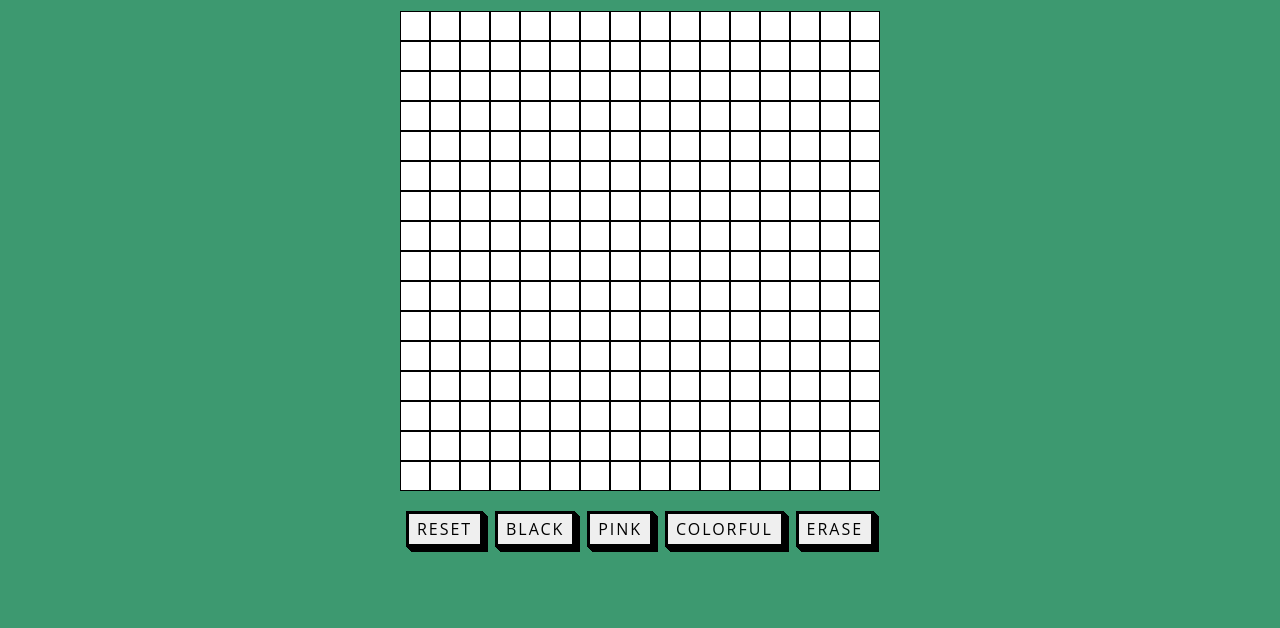
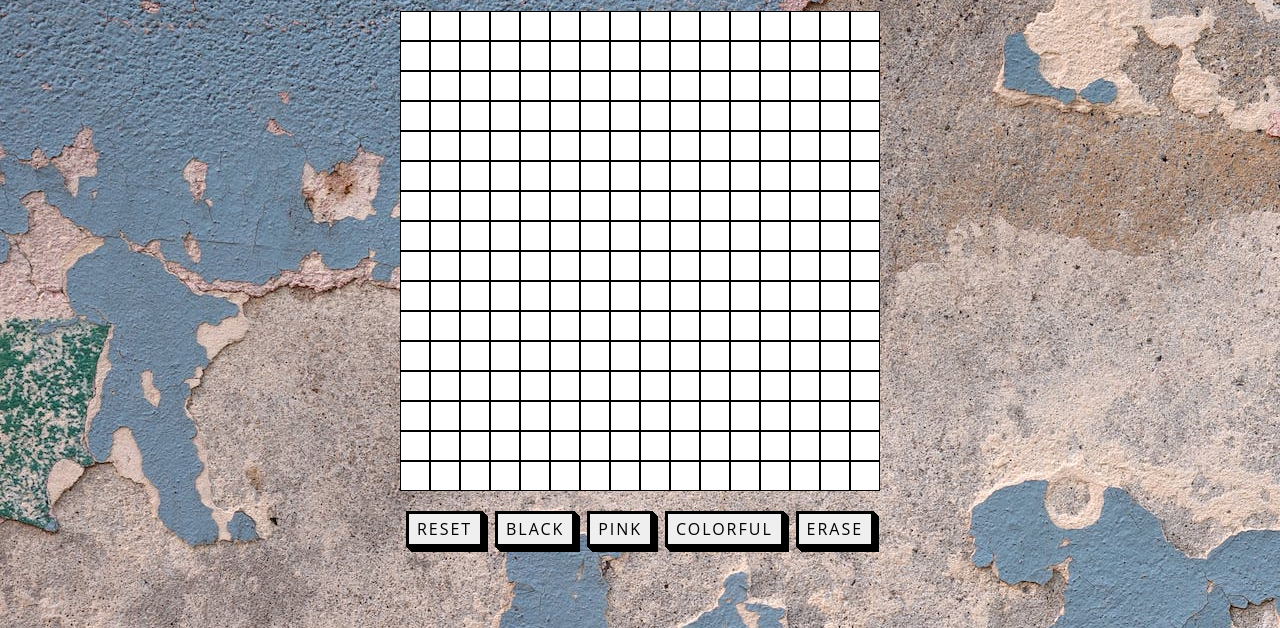
Before and after one commit to evgeniya-khatulkova/Etch-a-Sketch, a plain HTML site: page index.html in a window 1280 px wide. Shown: the part 172-800 px from the top of the page. Drawn offline with Linux system fonts and the light colour scheme.

Commit message:
add image background

```diff
--- a/script.js
+++ b/script.js
@@ -49,7 +49,7 @@ function createGrid(e) {
 }
 }
 
-
+// grid we see when page is downloaded
 function startGrid() {
 
     var side = 28;
@@ -91,18 +91,20 @@ function blackColor(e){
 //function for colorful drawing
 function discoColor(e) {
     if (e.target.id = 'disco') {
-        // const randomColor = Math.floor(Math.random()*16777215).toString(16);
         container.addEventListener('mouseover', (event) => {
             const randomColor = Math.floor(Math.random()*16777215).toString(16);
             event.target.style.background = "#" + randomColor;
     })}}
 
+
+//function for drowing with pink color
     function pinkColor(e){
       if (e.target.id = 'pink') {
             container.addEventListener('mouseover', (event) => {
                 event.target.style.background = "pink";
             })}}
 
+    //function to erase previous drawings
  function eraseColor(e){
      if (e.target.id = 'erase') {
      container.addEventListener('mouseover', (event) => {
--- a/style.css
+++ b/style.css
@@ -1,5 +1,7 @@
+html{
+    background-image: url('./images/33.jpg');
+}
 body, html {
-    background-color: #3D9970;
     height: 100%;
     display: flex;
     flex-direction: column;
@@ -22,10 +24,6 @@ h1{
     font-size: 40px;
 }
 
-/* #size{
-    padding: 15px;
-    border-radius: 50%;
-} */
 #window{
     margin: 0;
     padding: 0;
```
Also changed, not shown: index.html (+5 -5 lines), images/33.jpg (added), 1 other file.
